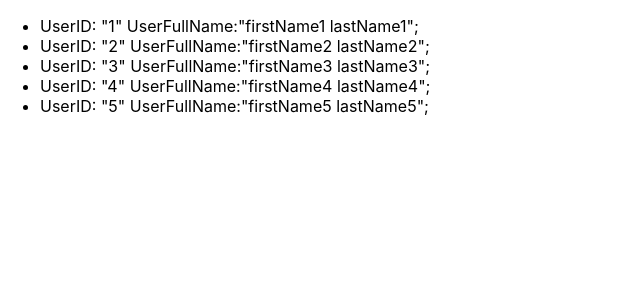
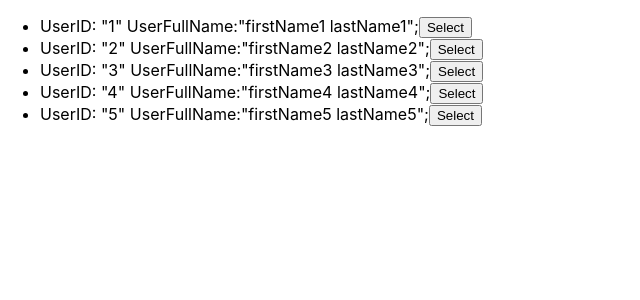
Before and after one commit to julietvt/reactapp-pd2020-2, a React (Create React App) app: page / in a window 1280 px wide. Shown: the top 300 px of the page, without its empty margins (0-640 px from the left). Built offline with nearby package versions, Linux system fonts and the light colour scheme.

Commit message:
add component SelectedUsers and props for UserItem)

```diff
--- a/src/components/UserItem/index.jsx
+++ b/src/components/UserItem/index.jsx
@@ -1,11 +1,15 @@
 import React from 'react';
 const UserItem = props => {
     const {
+        onSelectUsers,
         isSelected,
         user:{id,fName,lName},
     } = props;
     return(
-        <li>UserID: "{id}" UserFullName:"{fName} {lName}"; </li>
+        <li>
+            <span>UserID: "{id}" UserFullName:"{fName} {lName}";</span>
+            <button onClick={onSelectUsers}>Select</button>
+        </li>
     );
 };
 export default UserItem;
--- a/src/components/UserList/index.jsx
+++ b/src/components/UserList/index.jsx
@@ -1,11 +1,6 @@
 import React, { Component } from 'react';
 import UserItem from '../../components/UserItem';
-
-class UserList extends Component {
-    constructor(props){
-        super(props);
-        this.state = {
-            users: [
+const dbUsers = [
                 {
                     id: 1,
                     fName: 'firstName1',
@@ -31,12 +26,25 @@ class UserList extends Component {
                     fName: 'firstName5',
                     lName: 'lastName5',
                 },
-            ],
+            ];
+class UserList extends Component {
+    constructor(props){
+        super(props);
+        this.state = {
+            users: dbUsers.map(u=>({...u, isSelected:false})),
         };
     }
-    mapUser = (user) => {
-        return <UserItem key={user.id} user={user} />;
+    mapUser = (user, index) => {
+        const {users} = this.state;
+        const selectUsersHandler = () => {
+            const newUsers = [...users];
+            this.setState({users: newUsers});
+        };
+        return(
+            <UserItem key={user.id} user={user} onSelectUsers={selectUsersHandler} isSelected={user.isSelected} />
+        );
     }
+
   render() {
       const {users} = this.state;
     return (
```
Also changed, not shown: src/components/SelectedUsers/index.jsx (added, +16 -0 lines).
